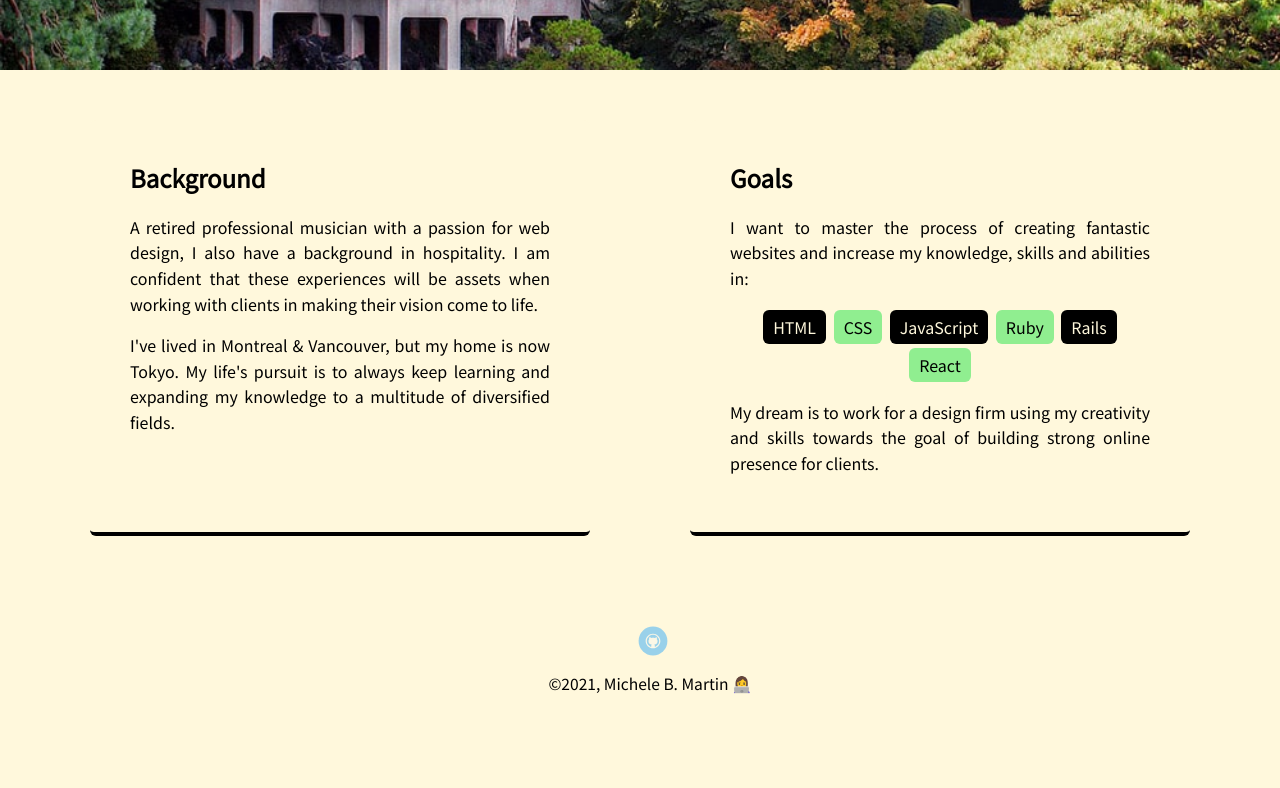
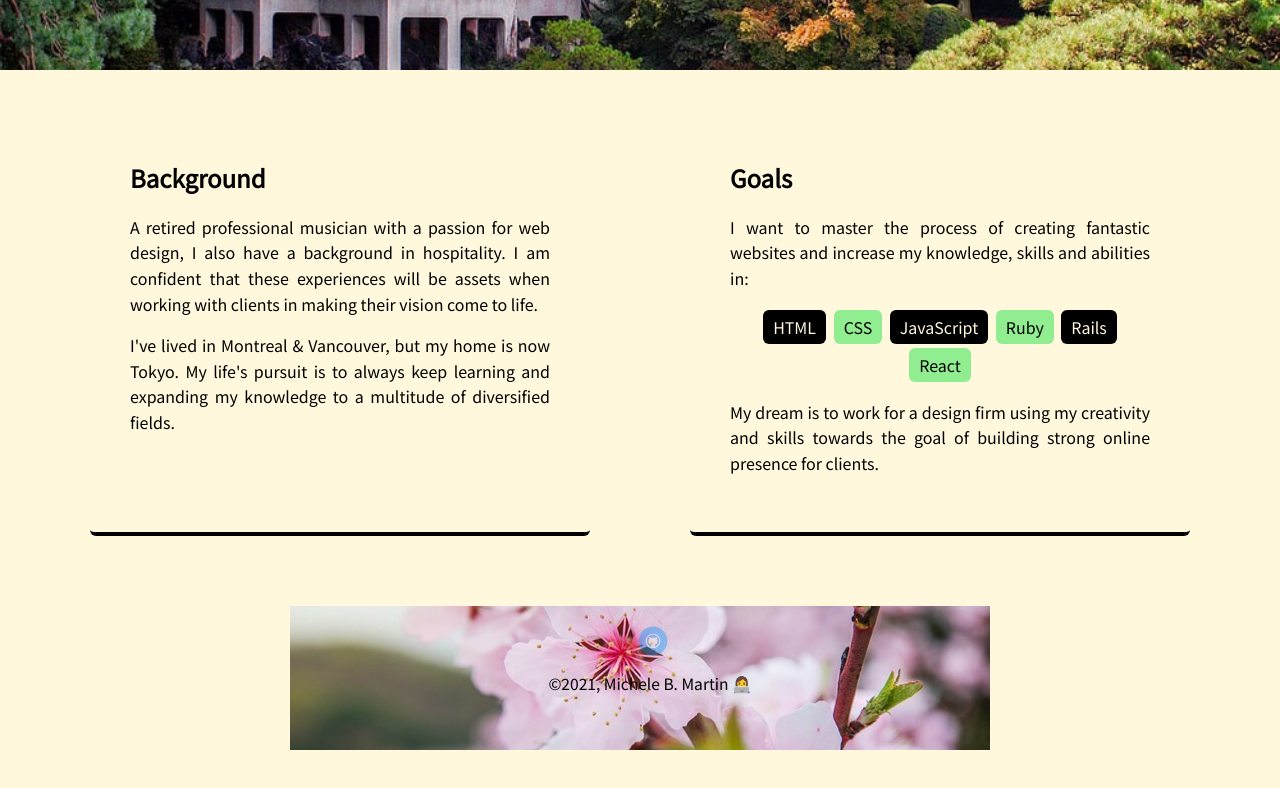
Before and after one commit to michelebmartin/techdegree_project1, a plain HTML site: page index.html in a window 1280 px wide. Shown: the part 400-1188 px from the top of the page. Drawn offline with Linux system fonts and the light colour scheme.

Commit message:
Added pictures

```diff
--- a/styles.css
+++ b/styles.css
@@ -123,6 +123,7 @@ ul.skills {
 }
 
 footer {
+  background: url('images/cherryblossom.jpg') no-repeat center;
   width: 100%;
   min-height: 30px;
   padding: 20px 0 40px 20px;
--- a/styles2.css
+++ b/styles2.css
@@ -117,6 +117,7 @@ ul.skills {
 }
 
 footer {
+  background: url('images/sakura_illumination.jpg') no-repeat center ;
   width: 100%;
   min-height: 30px;
   padding: 20px 0 40px 20px;
--- a/styles3.css
+++ b/styles3.css
@@ -121,6 +121,7 @@ ul.skills {
 }
 
 footer {
+  background: url('images/floating_lanterns.jpg') no-repeat top center ;
   width: 100%;
   min-height: 30px;
   padding: 20px 0 40px 20px;
```
Also changed, not shown: images/cherryblossom.jpg (added), images/floating_lanterns.jpg (added).
